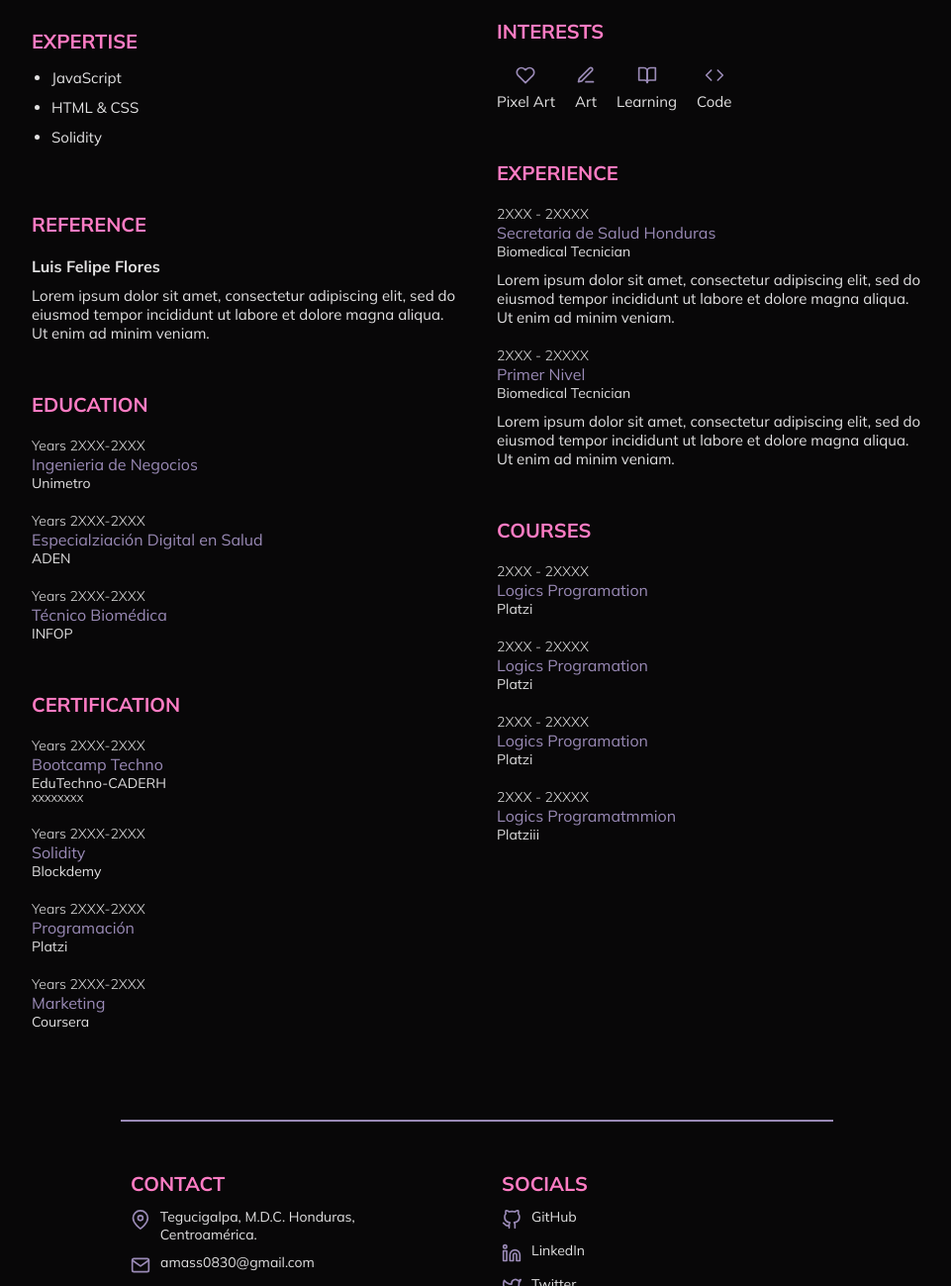
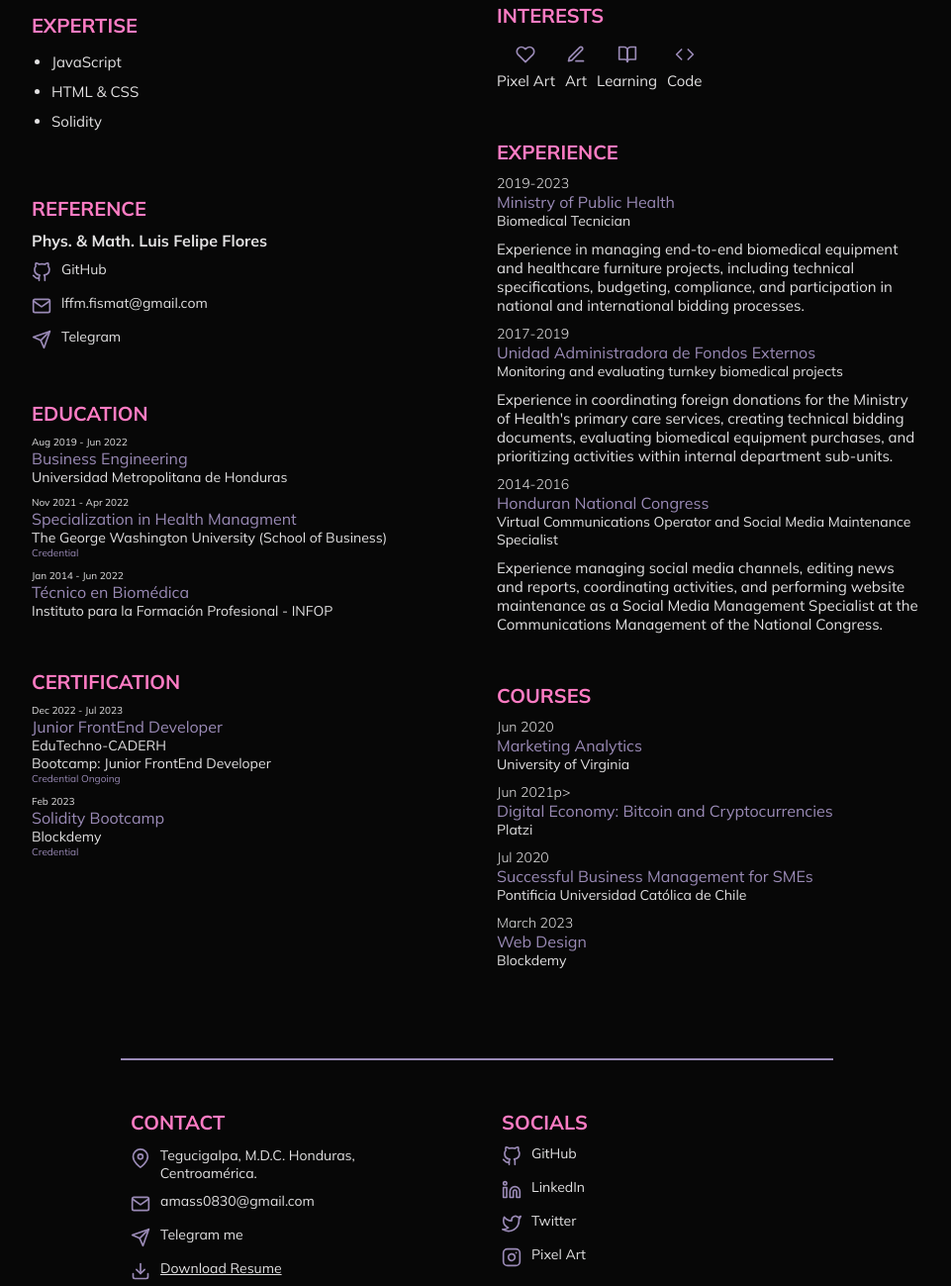
Before and after one commit to amass0830/myResume_ALMM, a plain HTML site: page index.html in a window 1280 px wide. Shown: the part 320-1619 px from the top of the page at 99% size, without its empty margins (158-1119 px from the left). Drawn offline with nearby package versions, Linux system fonts and the light colour scheme; a script that the page names is missing.

Commit message:
Last updates to my resume.

```diff
--- a/css/style.css
+++ b/css/style.css
@@ -4,6 +4,18 @@
     padding: 0;
     margin: 0;
     box-sizing: border-box;
+}
+
+.phrase{
+    font-style: italic;
+    color:#9a8ab6;
+    margin-top: 1rem;
+    font-size: 1.8rem;
+    font-weight: 500;
+    margin-left: 0 auto;
+}
+.phrase:hover{
+    color: var(--primary-color)
 }
 
 :root{
@@ -32,8 +44,7 @@
     width: 100%;
 }
 
-.hrHorizontal {
-    border-color: #9a8ab6;
+hr {
 	grid-column: 1/-1;
 	width: 80%;
 	margin: 0 auto;
@@ -83,15 +94,21 @@
     font-weight: 400;
 }
 
+.educ_item{
+    font-size: 1rem;
+    color:#9a8ab6;
+    font-weight: 400;
+}
+
 /* Layouts */
 
-.container{
+.container {
 	max-width: 1000px;
 	width: 90%;
 	margin: 0 auto;
 	display: grid;
 	padding: 5rem;
-    background: #080708;
+	background: #070707;
 	grid-template-columns: 1fr 1fr;
 	gap: 4rem;
 }
@@ -125,7 +142,8 @@
     cursor: pointer;
 }
 
-.group-1, .group-2{
+.group-1,
+.group-2 {
 	display: flex;
 	flex-direction: column;
 	gap: 5rem;
@@ -145,8 +163,11 @@
     flex: 1;
 }
 
-@media only screen and (max-width: 768px){
-    .group-3{
+@media only screen and (max-width: 768px) {
+	.profile {
+		margin-bottom: 0;
+	}
+	.group-3 {
 		flex-direction: column;
 	}
 }
@@ -213,7 +234,7 @@
 /* Reference */
 
 .ref_item{
-    margin-top: 2rem;
+    margin-top: 1rem;
 }
 
 .ref_name{
@@ -224,35 +245,35 @@
 /* Education  */
 
 .edu_item{
-    margin-top: 2rem;
+    margin-top: 1rem;
 }
 
 /* Certificaction */
 
 .certification_item{
-    margin-top: 2rem;
+    margin-top: 1rem;
 }
 
 /* Experience */
 
 .exp_item{
-    margin-top: 2rem;
+    margin-top: 1rem;
 }
 
 /* Courses */
 
 .courses_item{
-    margin-top: 2rem;
+    margin-top: 1rem;
 }
 
 /* Interests */
 
 .interest_items{
-    margin-top: 2rem;
+    margin-top: 1.5rem;
     display: flex;
     align-items: center;
     flex-wrap: wrap;
-    gap: 2rem;
+    gap: 1rem;
 }
 
 .interest_item{
@@ -278,7 +299,7 @@
 /* Socials */
 
 .social_items{
-    margin-top: 1.2rem;
+    margin-top: 1rem;
 }
 
 .social_item{
@@ -290,7 +311,7 @@
     color: var(--text-color)
 }
 
-.social_item:hover, .interest_item:hover {
+.social_item:hover, .interest_item:hover, .educ_item:hover {
     color: var(--primary-color);
 }
 
--- a/index.html
+++ b/index.html
@@ -24,17 +24,19 @@
                         <div class="profile_profileImg">
                             <img class="profileImg" src="src/img/almm2.png" alt="Andrea Mass">
                         </div>
+
                         <div>
                             <h1 class="profile_name">
                                 <span class="profile_name_fistName">Andrea</span>
                                 <span class="profile_name_lastName">Mass</span>
                             </h1>
                             <p class="profile_title"> Trainee/Junior FrontEnd Developer</p>
-                            <p class="description profile_description">Lorem ipsum dolor sit amet, consectetur adipiscing elit, sed do eiusmod tempor incididunt ut labore et dolore magna aliqua. Ut enim ad minim veniam. </p>
-                            <a class="downloadResumeBtn"href="./src/pdf/ALMM.pdf" download="ALMM_Resume(HireMe!).pdf">My Resume</a>
+                            <p class="description profile_description"> Born in August 30, 1995.</p>
+                            <p class="phrase"> “It’s in your reach, concentrate.”</p>
                         </div>
                     </div>
                </div>
+
                <div class="group-1">
                     <div class="skills_list description">
                         <h3 class="title">Expertise</h3>
@@ -44,56 +46,74 @@
                             <li>Solidity</li>
                         </ul>
                     </div>
+
                     <div class="ref description">
                         <h3 class="title">Reference</h3>
                         <div class="ref_item">
-                            <h4 class="ref_name">Luis Felipe Flores</h4>
-                            <p class="description">Lorem ipsum dolor sit amet, consectetur adipiscing elit, sed do eiusmod tempor incididunt ut labore et dolore magna aliqua. Ut enim ad minim veniam.</p>
+                            <h4 class="ref_name">Phys. & Math. Luis Felipe Flores</h4>
+                            <p class="description">
+                                <a href="https://github.com/LF-Flores" class="social_item" target="_blank">
+                                    <i data-feather="github"></i>
+                                    <span>GitHub</span>
+                                </a>
+                                <a email="lffm.fismat@gmail.com" class="social_item" target="_blank">
+                                    <i data-feather="mail"></i>
+                                    <span>lffm.fismat@gmail.com</span>
+                                </a>
+                                <a href="https://t.me/blackflan" class="social_item" target="_blank">
+                                    <i data-feather="send"></i>
+                                    <span>Telegram</span>
+                                </a>
+                            </p>
                         </div>
                     </div>
+
                     <div class="edu">
                         <h3 class="title">Education</h3>
                         <div class="edu_item">
-                            <p class="item_pretitle">Years 2XXX-2XXX</p>
-                            <h4 class="item_title">Ingenieria de Negocios</h4>
-                            <p class="item_subtitle">Unimetro</p>
+                          <p class="item_preTitle">Aug 2019 - Jun 2022</p>
+                          <h4 class="item_title">Business Engineering</h4>
+                          <p class="item_subtitle">
+                            Universidad Metropolitana de Honduras
+                          </p>
                         </div>
                         <div class="edu_item">
-                            <p class="item_pretitle">Years 2XXX-2XXX</p>
-                            <h4 class="item_title">Especialziación Digital en Salud</h4>
-                            <p class="item_subtitle">ADEN</p>
+                          <p class="item_preTitle">Nov 2021 - Apr 2022</p>
+                          <h4 class="item_title">Specialization in Health Managment</h4>
+                          <p class="item_subtitle">
+                            The George Washington University (School of Business)
+                          </p>
+                          <a href="https://logros.aden.org/insigniaSola/221913/279492" class="educ_item">Credential</a>
                         </div>
                         <div class="edu_item">
-                            <p class="item_pretitle">Years 2XXX-2XXX</p>
-                            <h4 class="item_title">Técnico Biomédica</h4>
-                            <p class="item_subtitle">INFOP</p>
+                            <p class="item_preTitle">Jan 2014 - Jun 2022</p>
+                            <h4 class="item_title">Técnico en Biomédica</h4>
+                            <p class="item_subtitle">
+                                Instituto para la Formación Profesional - INFOP
+                            </p>
                         </div>
                     </div>
+
                     <div class="certification">
                         <h3 class="title">Certification</h3>
                         <div class="certification_item">
-                            <p class="item_pretitle">Years 2XXX-2XXX</p>
-                            <h4 class="item_title">Bootcamp Techno</h4>
+                            <p class="item_preTitle">Dec 2022 - Jul 2023</p>
+                            <h4 class="item_title">Junior FrontEnd Developer</h4>
                             <p class="item_subtitle">EduTechno-CADERH</p>
-                            <p class="item_description">XXXXXXXX</p>
+                            <p class="item_subtitle">
+                                Bootcamp: Junior FrontEnd Developer
+                            </p>
+                            <a href=""class="educ_item">Credential Ongoing</a>
                         </div>
                         <div class="certification_item">
-                            <p class="item_pretitle">Years 2XXX-2XXX</p>
-                            <h4 class="item_title">Solidity </h4>
+                            <p class="item_preTitle">Feb 2023</p>
+                            <h4 class="item_title">Solidity Bootcamp</h4>
                             <p class="item_subtitle">Blockdemy</p>
-                        </div>
-                        <div class="certification_item">
-                            <p class="item_pretitle">Years 2XXX-2XXX</p>
-                            <h4 class="item_title">Programación</h4>
-                            <p class="item_subtitle">Platzi</p>
-                        </div>
-                        <div class="certification_item">
-                            <p class="item_pretitle">Years 2XXX-2XXX</p>
-                            <h4 class="item_title">Marketing</h4>
-                            <p class="item_subtitle">Coursera</p>
+                            <a href="https://academy.blockdemy.com/certificates/vrmgcjljmu"class="educ_item">Credential</a>
                         </div>
                     </div>
                 </div>
+
                <div class="group-2">
                     <div class="interests">
                         <h3 class="title">Interests</h3>
@@ -119,43 +139,51 @@
                     <div class="exp">
                         <h3 class="title">Experience</h3>
                         <div class="exp_item">
-                            <p class="item_pretitle">2XXX - 2XXXX</p>
-                            <h4 class="item_title">Secretaria de Salud Honduras</h4>
+                            <p class="item_pretitle">2019-2023</p>
+                            <h4 class="item_title">Ministry of Public Health</h4>
                             <p class="item_subtitle">Biomedical Tecnician</p>
-                            <p class="description">Lorem ipsum dolor sit amet, consectetur adipiscing elit, sed do eiusmod tempor incididunt ut labore et dolore magna aliqua. Ut enim ad minim veniam.</p>
+                            <p class="description">Experience in managing end-to-end biomedical equipment and healthcare furniture projects, including technical specifications, budgeting, compliance, and participation in national and international bidding processes.</p>
                         </div>
                         <div class="exp_item">
-                            <p class="item_pretitle">2XXX - 2XXXX</p>
-                            <h4 class="item_title">Primer Nivel</h4>
-                            <p class="item_subtitle">Biomedical Tecnician</p>
-                            <p class="description">Lorem ipsum dolor sit amet, consectetur adipiscing elit, sed do eiusmod tempor incididunt ut labore et dolore magna aliqua. Ut enim ad minim veniam.</p>
+                            <p class="item_pretitle">2017-2019</p>
+                            <h4 class="item_title">Unidad Administradora de Fondos Externos</h4>
+                            <p class="item_subtitle">Monitoring and evaluating turnkey biomedical projects</p>
+                            <p class="description">Experience in coordinating foreign donations for the Ministry of Health's primary care services, creating technical bidding documents, evaluating biomedical equipment purchases, and prioritizing activities within internal department sub-units.</p>
+                        </div>
+                        <div class="exp_item">
+                            <p class="item_pretitle">2014-2016</p>
+                            <h4 class="item_title">Honduran National Congress</h4>
+                            <p class="item_subtitle">Virtual Communications Operator and Social Media Maintenance Specialist</p>
+                            <p class="description">Experience managing social media channels, editing news and reports, coordinating activities, and performing website maintenance as a Social Media Management Specialist at the Communications Management of the National Congress.</p>
                         </div>
                     </div>
                     <div class="courses">
                         <h3 class="title">Courses</h3>
                         <div class="courses_item">
-                            <p class="item_pretitle">2XXX - 2XXXX</p>
-                            <h4 class="item_title">Logics Programation</h4>
+                            <p class="item_pretitle">Jun 2020</p>
+                            <a href="https://www.coursera.org/learn/uva-darden-market-analytics"><h4 class="item_title">Marketing Analytics</h4></a>
+                            <p class="item_subtitle">University of Virginia</p>
+                        </div>
+                        <div class="courses_item">
+                            <p class="item_pretitle">Jun 2021p>
+                            <a href="https://platzi.com/p/amass0830/curso/1914-economia-digital-2020/diploma/detalle/"><h4 class="item_title">Digital Economy: Bitcoin and Cryptocurrencies</h4></a>
                             <p class="item_subtitle">Platzi</p>
                         </div>
                         <div class="courses_item">
-                            <p class="item_pretitle">2XXX - 2XXXX</p>
-                            <h4 class="item_title">Logics Programation</h4>
-                            <p class="item_subtitle">Platzi</p>
+                            <p class="item_pretitle">Jul 2020</p>
+                            <a href="https://www.coursera.org/account/accomplishments/verify/W8HL8T2UDD4J"><h4 class="item_title">Successful Business Management for SMEs</h4></a>
+                            <p class="item_subtitle">Pontificia Universidad Católica de Chile</p>
                         </div>
                         <div class="courses_item">
-                            <p class="item_pretitle">2XXX - 2XXXX</p>
-                            <h4 class="item_title">Logics Programation</h4>
-                            <p class="item_subtitle">Platzi</p>
-                        </div>
-                        <div class="courses_item">
-                            <p class="item_pretitle">2XXX - 2XXXX</p>
-                            <h4 class="item_title">Logics Programatmmion</h4>
-                            <p class="item_subtitle">Platziii</p>
+                            <p class="item_pretitle">March 2023</p>
+                            <a href="https://academy.blockdemy.com/certificates/b3ryorzlq9"><h4 class="item_title">Web Design</h4></a>
+                            <p class="item_subtitle">Blockdemy</p>
                         </div>
                     </div>
                 </div>
+
                 <hr class="hrHorizontal">
+
                <div class="group-3">
                     <div class="contact">
                         <h3 class="title">Contact</h3>
@@ -172,6 +200,8 @@
                                 <i data-feather="send"></i>
                                 <span>Telegram me</span>
                             </a>
+                            <a class="downloadResumeBtn social_item" href="./src/pdf/ALMM.pdf" download="ALMM_Resume(HireMe!).pdf"> <i data-feather="download"></i>
+                                <span>Download Resume</span></a>
                         </div>
                     </div>
                     <div class="social">
```
Lines whose indentation alone changed are shown as unchanged.
